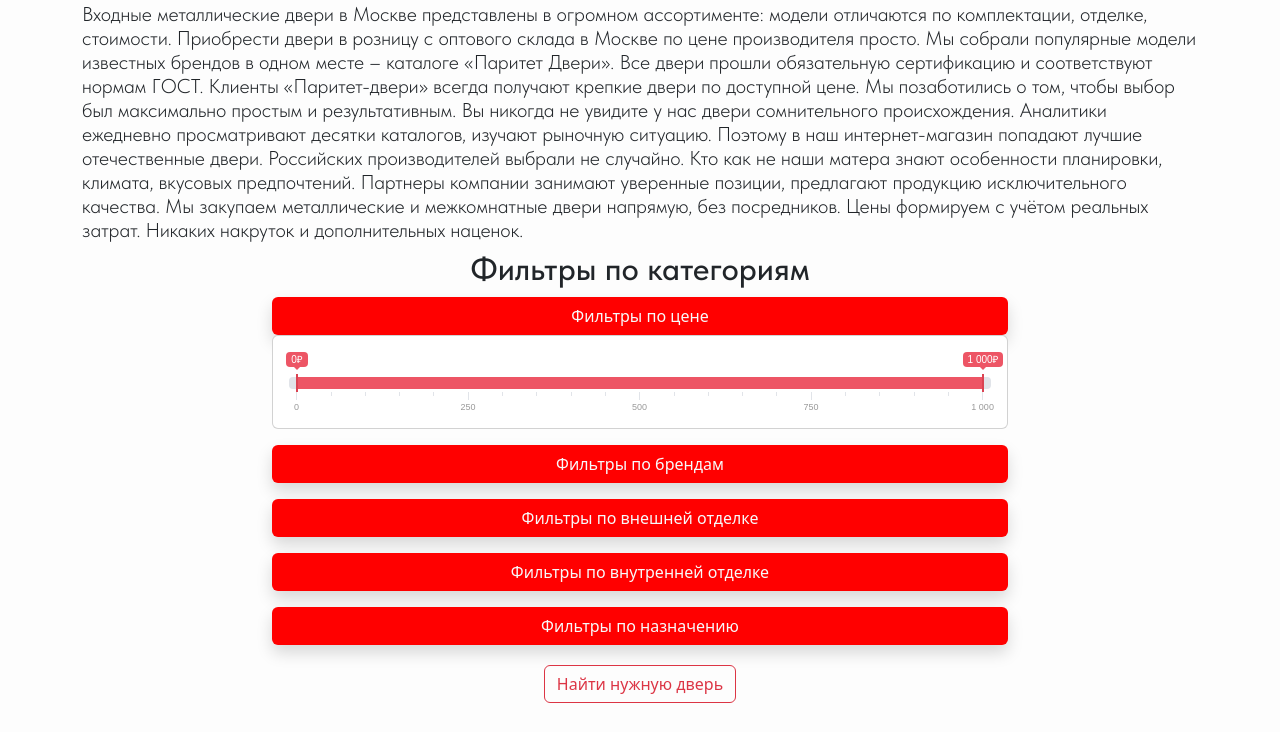
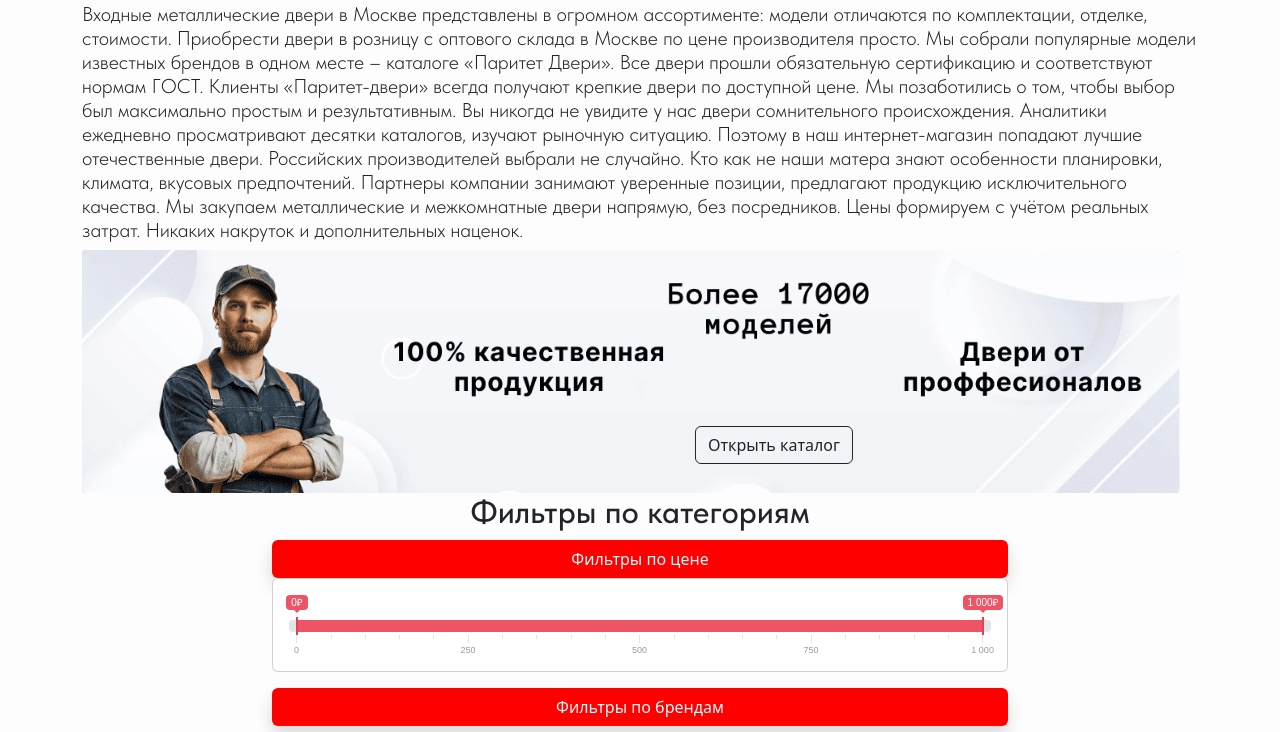
Before and after one commit to Ray-Not/site, a Django app: page / in a window 1280 px wide. Shown: the part 309-1041 px from the top of the page. Run offline with Django 5.2, Linux system fonts and the light colour scheme; data that the repository does not hold is empty; some libraries are stand-ins or nearby versions.

Commit message:
Fix bugs

```diff
--- a/templates/index.html
+++ b/templates/index.html
@@ -188,10 +188,10 @@
             <!-- ТУТ нужно оптимизировать фотку -->
             <aside class="mt-2 position-relative" style="overflow: hidden;">
               <source srcset="{% static 'images/index_banner.webp' %}" type="image/webp">
-              <!-- <img src="{% static 'images/index_banner.png' %}"
+              <img src="{% static 'images/index_banner.png' %}"
                    alt="Описание изображения"
                    loading="lazy"
-                   style="width: 100%; height: auto; object-fit: cover;"> -->
+                   style="width: 100%; height: auto; object-fit: cover;">
               <a href="/catalog" class="btn btn-outline-dark position-absolute banner-btn"
                  style="top: 80%; left: 62%; transform: translate(-50%, -50%);">
                 Открыть каталог
```
